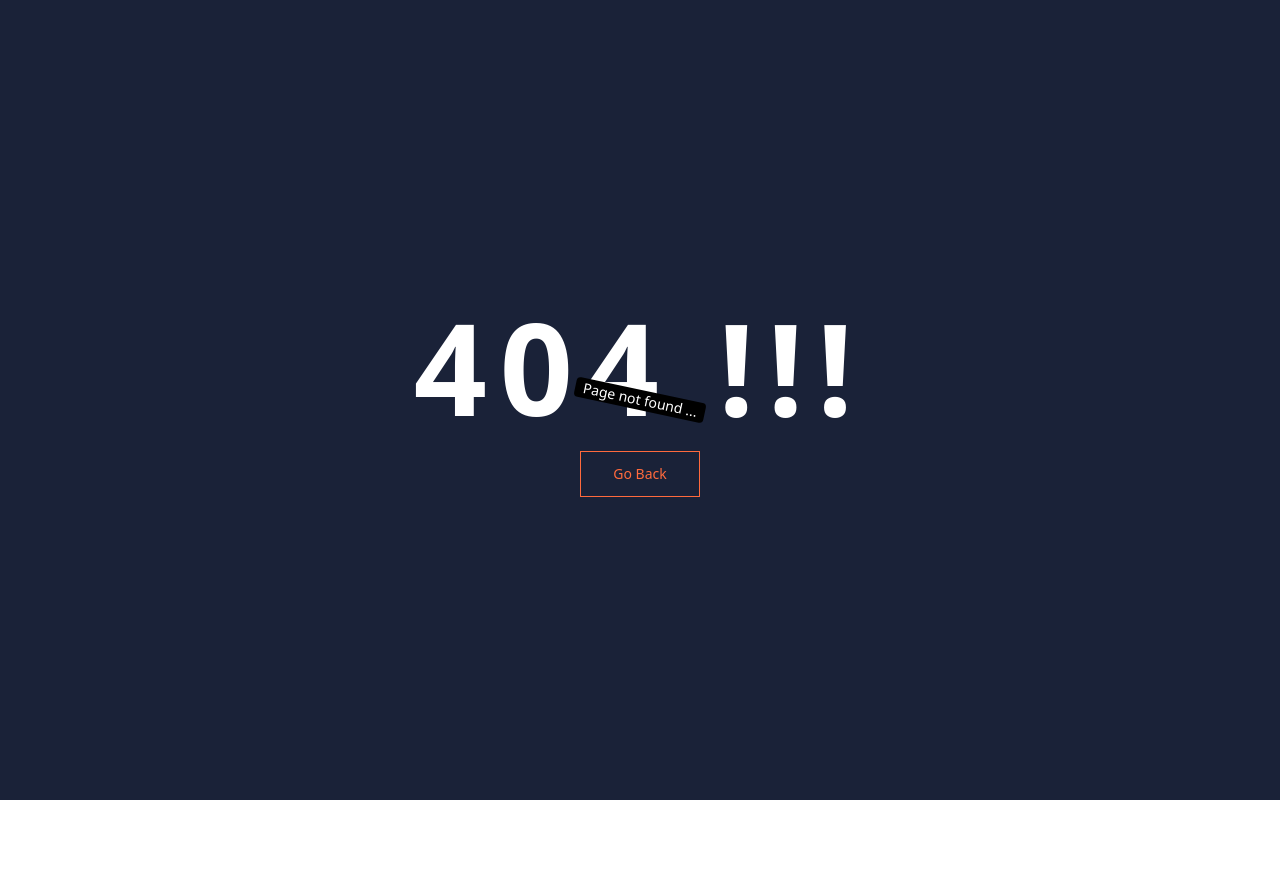
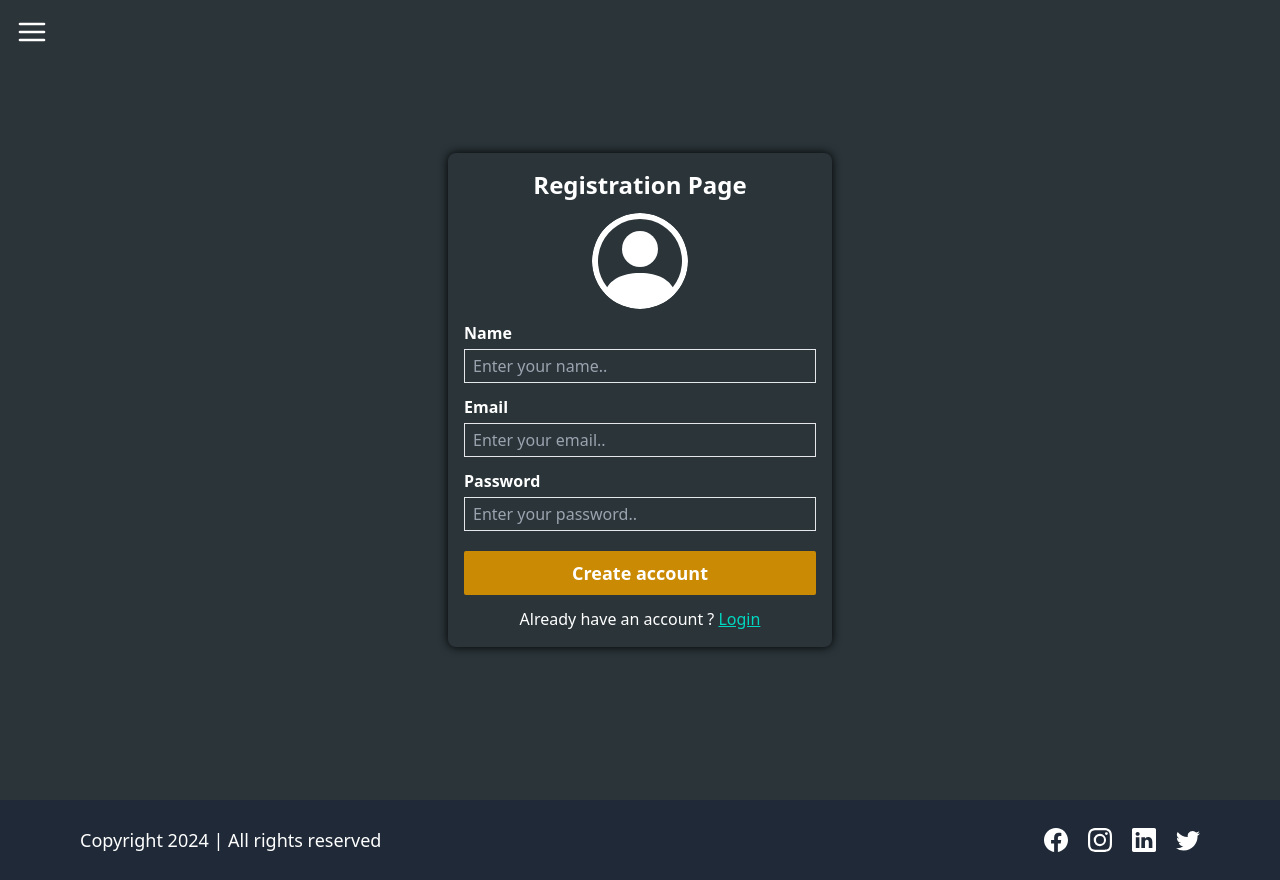
Before and after one commit to Rahulkumar8967/Lms-frontend, a React (Vite) app: page /signup in a window 1280 px wide. Before the commit this address had no page. Before the commit the page ends 800 px from the top, so only its background shows below. Built offline with nearby package versions, Linux system fonts and the light colour scheme; the HTML template or start-up script is replaced by a standard one.

Commit message:
Adding signup/login flow

```diff
--- a/src/App.jsx
+++ b/src/App.jsx
@@ -3,11 +3,13 @@
 
 import AboutUs from './Pages/AboutUs';
 import NotFound from './Pages/NotFound';
+import Signup from './Pages/Signup';
 function App() {
   return (
     <Routes>
       <Route path="/" element={<HomePage />} />
       <Route path="/about" element={<AboutUs />} ></Route>
+      <Route path="/signup" element={<Signup />} />
       <Route path="*" element={<NotFound />}></Route>
     </Routes>
   );
--- a/src/Pages/Signup.jsx
+++ b/src/Pages/Signup.jsx
@@ -0,0 +1,172 @@
+import { useState } from 'react';
+import { toast } from 'react-hot-toast';
+import { BsPersonCircle } from 'react-icons/bs';
+import { useDispatch } from 'react-redux';
+import { Link, useNavigate } from 'react-router-dom';
+
+//import { isEmail, isValidPassword } from '../Helpers/regexMatcher';
+import HomeLayout from '../Layouts/HomeLayout';
+// import { createAccount } from '../Redux/Slices/AuthSlice';
+
+function Signup() {
+
+    const dispatch = useDispatch();
+    const navigate = useNavigate();
+
+
+    const [previewImage, setPreviewImage] = useState("");
+
+    const [signupData, setSignupData] = useState({
+        fullName: "",
+        email: "",
+        password: "",
+        avatar: ""
+    });
+
+    function handleUserInput(e) {
+        const {name, value} = e.target;
+        setSignupData({
+            ...signupData,
+            [name]: value
+        })
+    }
+
+    function getImage(event) {
+        event.preventDefault();
+        // getting the image
+        const uploadedImage = event.target.files[0];
+
+        if(uploadedImage) {
+            setSignupData({
+                ...signupData,
+                avatar: uploadedImage
+            });
+            const fileReader = new FileReader();
+            fileReader.readAsDataURL(uploadedImage);
+            fileReader.addEventListener("load", function () {
+                setPreviewImage(this.result);
+            })
+        }
+    }
+
+    async function createNewAccount(event) {
+        event.preventDefault();
+        if(!signupData.email || !signupData.password || !signupData.fullName || !signupData.avatar) {
+            toast.error("Please fill all the details");
+            return;
+        }
+
+        // checking name field length
+        if(signupData.fullName.length < 5) {
+            toast.error("Name should be atleast of 5 characters")
+            return;
+        }
+        // checking valid email
+        if(!isEmail(signupData.email)) {
+            toast.error("Invalid email id");
+            return;
+        }
+        // checking password validation
+        if(!isValidPassword(signupData.password)) {
+            toast.error("Password should be 6 - 16 character long with atleast a number and special character");
+            return;
+        }
+
+        const formData = new FormData();
+        formData.append("fullName", signupData.fullName);
+        formData.append("email", signupData.email);
+        formData.append("password", signupData.password);
+        formData.append("avatar", signupData.avatar);
+
+        // dispatch create account action
+        const response = await dispatch(createAccount(formData));
+        if(response?.payload?.success)
+            navigate("/");
+
+        setSignupData({
+            fullName: "",
+            email: "",
+            password: "",
+            avatar: ""
+        });
+        setPreviewImage("");
+
+
+    }
+
+    return (
+        <HomeLayout>
+            <div className='flex overflow-x-auto items-center justify-center h-[100vh]'>
+                <form noValidate onSubmit={createNewAccount} className='flex flex-col justify-center gap-3 rounded-lg p-4 text-white w-96 shadow-[0_0_10px_black]'>
+                    <h1 className="text-center text-2xl font-bold">Registration Page</h1>
+
+                    <label htmlFor="image_uploads" className="cursor-pointer">
+                        {previewImage ? (
+                            <img className="w-24 h-24 rounded-full m-auto" src={previewImage} />
+                        ) : (
+                            <BsPersonCircle className='w-24 h-24 rounded-full m-auto' />
+                        )}
+                    </label>
+                    <input
+                        onChange={getImage}
+                        className="hidden"
+                        type="file"
+                        name="image_uploads"
+                        id="image_uploads"
+                        accept=".jpg, .jpeg, .png, .svg"
+                    />
+                    <div className='flex flex-col gap-1'>
+                        <label htmlFor="fullName" className='font-semibold'> Name </label>
+                        <input
+                            type="text"
+                            required
+                            name="fullName"
+                            id="fullName"
+                            placeholder="Enter your name.."
+                            className="bg-transparent px-2 py-1 border"
+                            onChange={handleUserInput}
+                            value={signupData.fullName}
+                        />
+                    </div>
+                    <div className='flex flex-col gap-1'>
+                        <label htmlFor="email" className='font-semibold'> Email </label>
+                        <input
+                            type="email"
+                            required
+                            name="email"
+                            id="email"
+                            placeholder="Enter your email.."
+                            className="bg-transparent px-2 py-1 border"
+                            onChange={handleUserInput}
+                            value={signupData.email}
+                        />
+                    </div>
+                    <div className='flex flex-col gap-1'>
+                        <label htmlFor="password" className='font-semibold'> Password </label>
+                        <input
+                            type="password"
+                            required
+                            name="password"
+                            id="password"
+                            placeholder="Enter your password.."
+                            className="bg-transparent px-2 py-1 border"
+                            onChange={handleUserInput}
+                            value={signupData.password}
+                        />
+                    </div>
+
+                    <button type="submit" className='mt-2 bg-yellow-600 hover:bg-yellow-500 transition-all ease-in-out duration-300 rounded-sm py-2 font-semibold text-lg cursor-pointer'>
+                        Create account
+                    </button>
+
+                    <p className="text-center">
+                        Already have an account ? <Link to="/login" className='link text-accent cursor-pointer'> Login</Link>
+                    </p>
+
+                </form>
+            </div>
+        </HomeLayout>
+    );
+}
+
+export default Signup;
```
